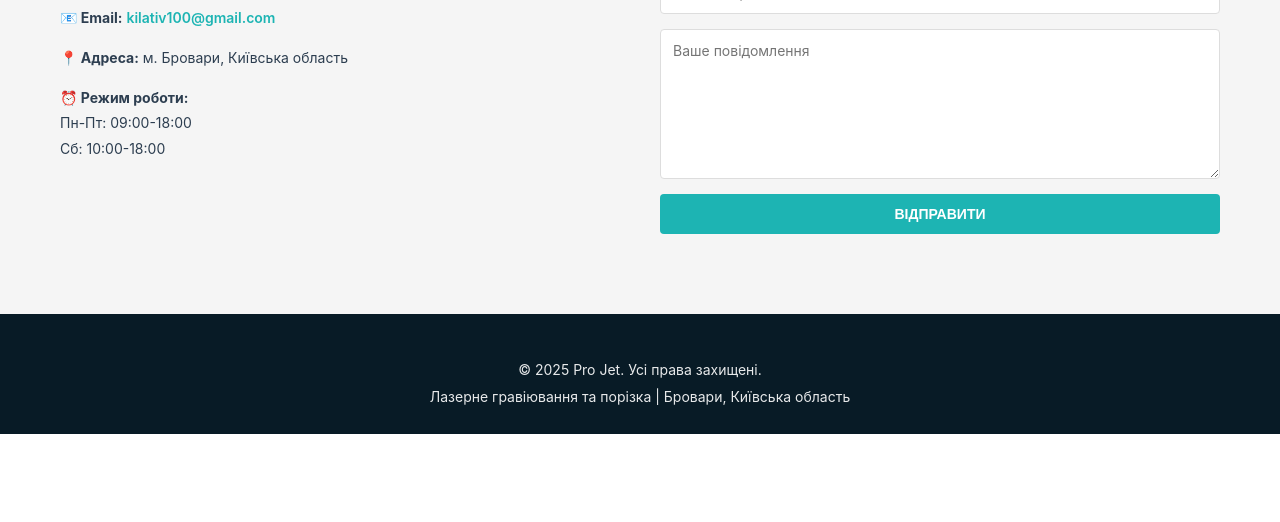
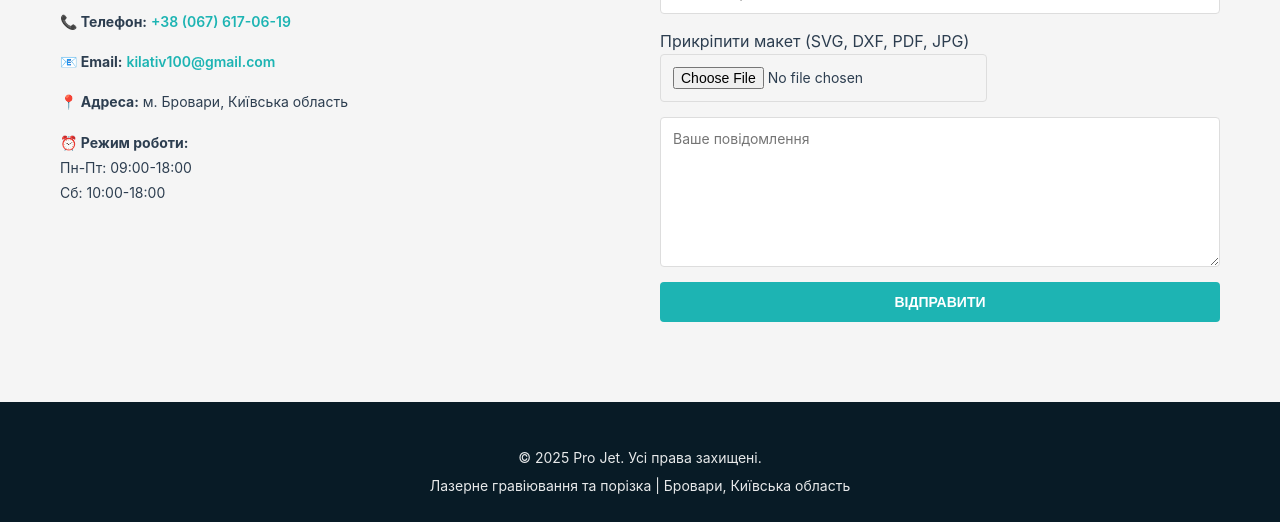
Before and after one commit to KILATIV100/PJ, a plain HTML site: page index.html in a window 1280 px wide. Shown: the part 4109-4631 px from the top of the page. Before the commit the page ends 4543 px from the top, so only its background shows below. Drawn offline with Linux system fonts and the light colour scheme.

Commit message:
Update index.html

```diff
--- a/index.html
+++ b/index.html
@@ -352,6 +352,14 @@
                     <input type="text" name="name" placeholder="Ваше ім'я" required>
                     <input type="email" name="email" placeholder="Ваш email" required>
                     <input type="tel" name="phone" placeholder="Ваш телефон" required>
+
+                    <div class="form-group-file">
+                        <label for="upload" class="file-label">
+                            <span class="file-text">Прикріпити макет (SVG, DXF, PDF, JPG)</span>
+                            <input type="file" name="upload" id="upload" accept=".svg,.dxf,.ai,.pdf,.png,.jpg,.jpeg">
+                        </label>
+                    </div>
+
                     <textarea name="message" placeholder="Ваше повідомлення" rows="5" required></textarea>
                     <button type="submit" class="btn btn-primary">Відправити</button>
                     <div class="form-status" id="formStatus"></div>
```
